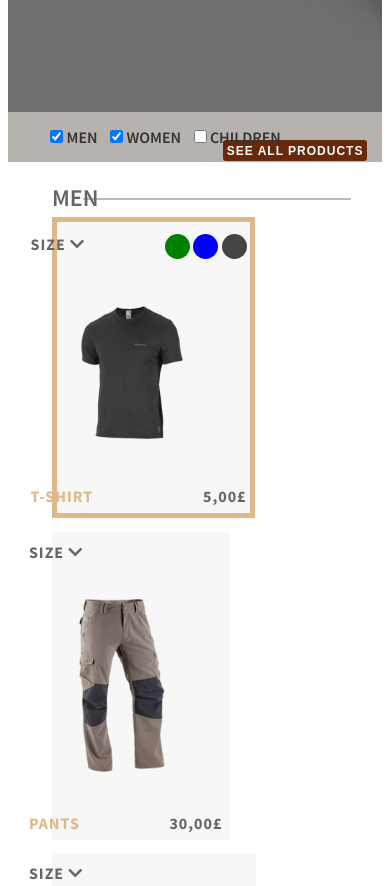
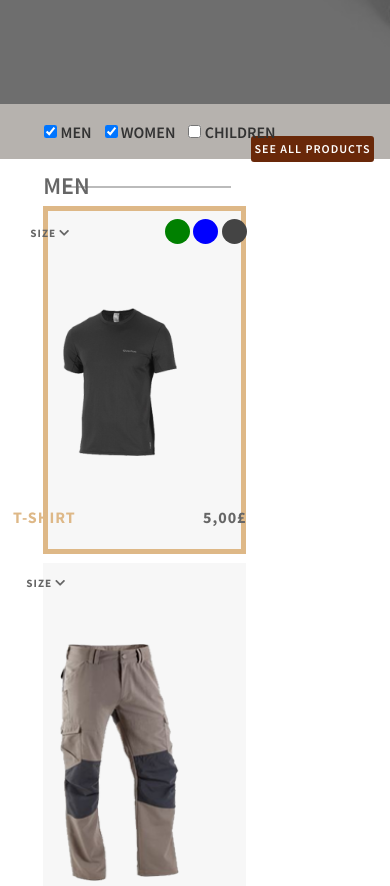
Before and after one commit to AishaSharif/Moringa-Core-Assg-2, a plain HTML site: page index.html in a window 390 px wide. Shown: the part 740-1626 px from the top of the page. Drawn offline with nearby package versions, Linux system fonts and the light colour scheme.

Commit message:
remove padding around page

```diff
--- a/index.html
+++ b/index.html
@@ -5,11 +5,13 @@
     <meta name="viewport" content="width=device-width, initial-scale=1.0">
     <meta http-equiv="X-UA-Compatible" content="ie=edge">
     <title>Yolomy Clothing</title>
+    <link rel="stylesheet" href="https://stackpath.bootstrapcdn.com/bootstrap/4.3.1/css/bootstrap.min.css" integrity="sha384-ggOyR0iXCbMQv3Xipma34MD+dH/1fQ784/j6cY/iJTQUOhcWr7x9JvoRxT2MZw1T" crossorigin="anonymous">
     <link rel="stylesheet" href="https://use.fontawesome.com/releases/v5.8.1/css/all.css" integrity="sha384-50oBUHEmvpQ+1lW4y57PTFmhCaXp0ML5d60M1M7uH2+nqUivzIebhndOJK28anvf" crossorigin="anonymous">
     <link href="https://fonts.googleapis.com/css?family=Source+Sans+Pro:300,300i,400,600,700" rel="stylesheet">
     <link rel="stylesheet" href="style.css" type="text/css">
 </head>
 <body>
+    <div class="">
         <header class="header">
             <img src="assets/logo/logo.png" alt="logo" class="logo">
             <!-- <span class="title">Yolomy</span> -->
@@ -42,9 +44,9 @@
         </section>
 
         <section class="men">
+                <div class="row men-row">
                     <h3 class="men-title">Men</h3>
-        <div class="row men-row">
-            <div class="product-column first">
+                    <div class="col-sm product-column first">
                             <p>
                                 <span class="size">size <i class="fas fa-chevron-down"></i></span>
                                 <span class="colors">
@@ -60,7 +62,7 @@
                                 <span class="price">5,00&pound;</span>
                             </p>
                     </div>
-            <div class="product-column men-second">
+                    <div class="col-sm product-column men-second">
                         <span class="size">size <i class="fas fa-chevron-down"></i></span>
                         <img src="assets/products/pants.png" alt="Pants">
                         <p>
@@ -68,7 +70,7 @@
                             <span class="price">30,00&pound;</span>
                         </p>
                     </div>
-            <div class="product-column men-third">
+                    <div class="col-sm product-column men-third">
                         <span class="size">size <i class="fas fa-chevron-down"></i></span>
                         <img src="assets/products/backpack.png" alt="Backpack">
                         <p>
@@ -78,6 +80,20 @@
                     </div>
                 </div>
         </section>
+
+        <!-- <section class="men">
+            <div class="row men-row">
+                <div class="product-column first">
+
+                </div>
+                <div class="product-column men-second">
+
+                </div>
+                <div class="product-column men-third">
+
+                </div>
+            </div>
+        </section> -->
 
         <section class="women">
             <h3 class="women-title">Women</h3>
@@ -156,5 +172,6 @@
                 <div class="copyright">COPYRIGHT 2019. YOLOMY INC</div>
             </div>
         </footer>
+    </div>
 </body>
 </html>
--- a/style.css
+++ b/style.css
@@ -9,7 +9,6 @@ body{
     font-weight: 300;
     color: #333;
     background-color: #fff;
-    padding: 2%;
 }
 .header{
     background-image: url(assets/backgrounds/hero.jpg);
@@ -96,6 +95,9 @@ body{
 .men, .women{
     width: 90%;
     margin-left: 10%;
+}
+.men-title{
+    width: 100%
 }
 .men-title::after,
 .women-title::after {
@@ -264,3 +266,10 @@ h3{
     color: #eee;
     padding-bottom: 2%;
 }
+
+@media (max-width: 800px) {
+    .size{
+        font-size: 70%;
+        margin-left: -20%;
+    }
+}
```
Lines whose indentation alone changed are shown as unchanged.
